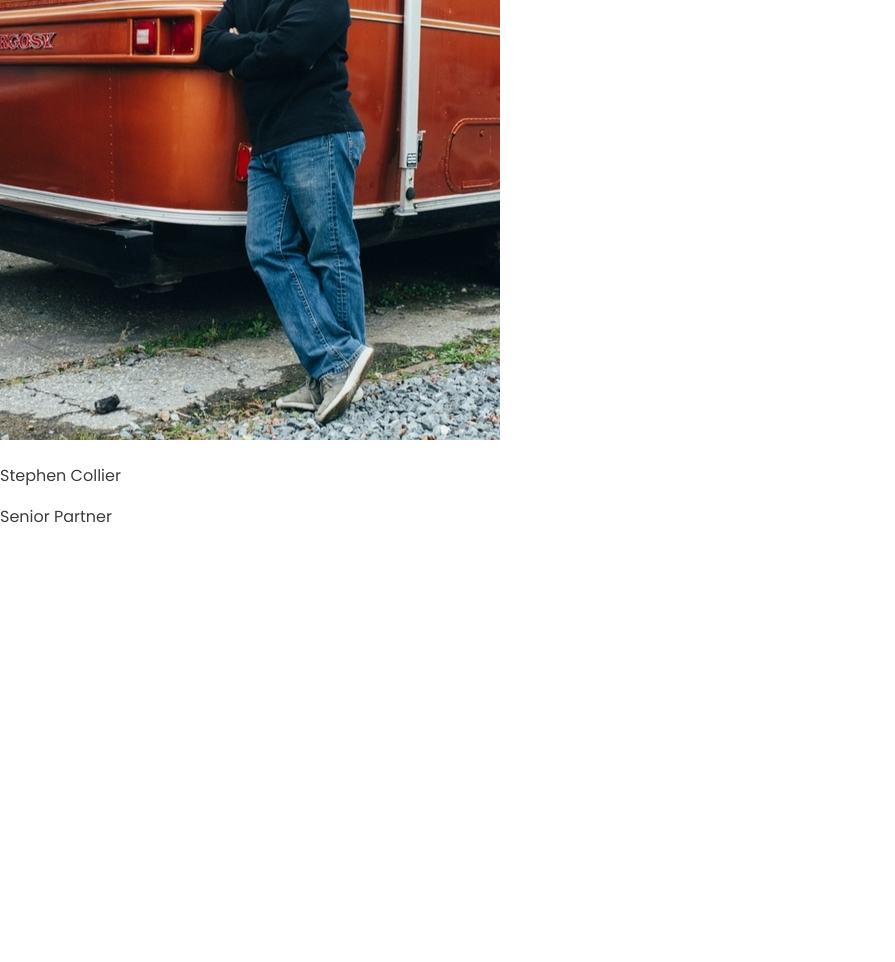
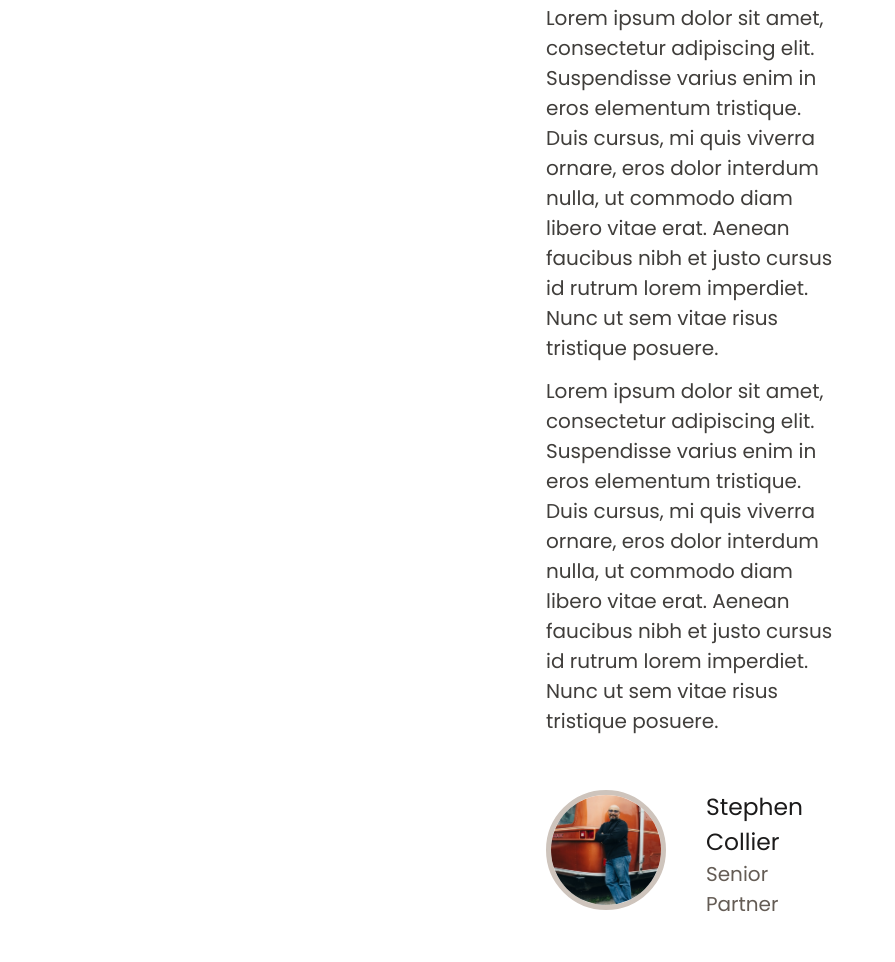
Before and after one commit to 1nterFekT/Wishbone-practice-1, a plain HTML site: page index.html in a window 1280 px wide. Shown: the part 1501-2463 px from the top of the page, without its empty margins (0-895 px from the left). Before the commit the page ends 2046 px from the top, so only its background shows below. Drawn offline with Linux system fonts and the light colour scheme.

Commit message:
Second block completed

```diff
--- a/index.html
+++ b/index.html
@@ -77,10 +77,10 @@
                     </p>
                     <div class="author-container">
                         <div class="avatar">
-                            <img src="images/avatar.jpg" alt="avatar_img">
+                            <img src="images/avatar.jpg" alt="avatar_img" />
                         </div>
                         <div class="author-text">
-                            <p>Stephen Collier</p>
+                            <h3>Stephen Collier</h3>
                             <p>Senior Partner</p>
                         </div>
                     </div>
--- a/style.css
+++ b/style.css
@@ -2,7 +2,7 @@
 
 body {
     font-family: Poppins, serif;
-    font-weight: 400;
+    /* font-weight: 400; */
     padding: 0;
     margin: 0;
 }
@@ -16,7 +16,8 @@ p {
 }
 
 h1,
-a {
+a,
+h3 {
     color: #1b1a1a;
 }
 
@@ -55,10 +56,10 @@ a {
     background-color: #1b1a1a;
     padding: 11px 20px;
     border-radius: 15px;
+}
 
-    a {
-        color: white;
-    }
+.get-template-button a {
+    color: white;
 }
 
 .logo {
@@ -81,10 +82,10 @@ a {
 .first-block-text-container {
     margin: 77px 60px;
     padding: 40px;
+}
 
-    * {
-        margin: 0 0 30px;
-    }
+.first-block-text-container * {
+    margin: 0 0 30px;
 }
 
 .company-name {
@@ -112,3 +113,56 @@ a {
     display: inline-block;
     margin: 15px 0 0 25px;
 }
+
+.second-block-container {
+    margin: 130px 437px;
+    display: flex;
+}
+
+.second-block-container > h2 {
+    margin-top: 0;
+    font-weight: inherit;
+    font-size: 42px;
+    flex: 2;
+}
+
+.second-block-text-container {
+    flex: 3;
+    font-size: 20px;
+}
+
+.second-block-text-container p {
+    margin: 0 0 13px;
+}
+
+.author-container {
+    display: flex;
+    justify-content: flex-start;
+    align-items: center;
+}
+
+.avatar img {
+    width: 110px;
+    height: 110px;
+    border-radius: 50%;
+    border: 5px #cec4bc solid;
+    object-fit: cover;
+}
+
+.author-text {
+    display: flex;
+    flex-direction: column;
+    justify-content: center;
+    align-items: flex-start;
+    padding: 40px;
+}
+
+.author-text h3 {
+    margin: 0;
+    font-weight: 400;
+}
+
+.author-text p {
+    margin: 0;
+    color: #645c55;
+}
```
